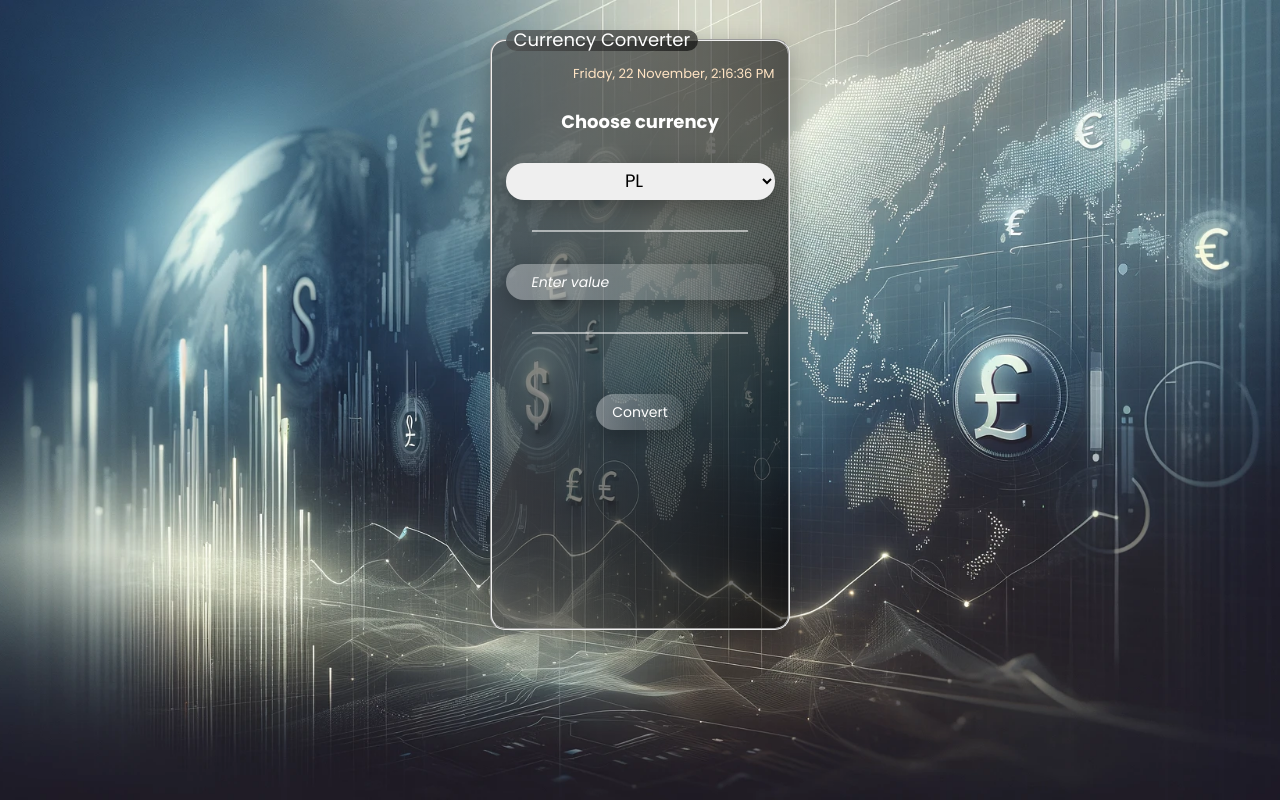
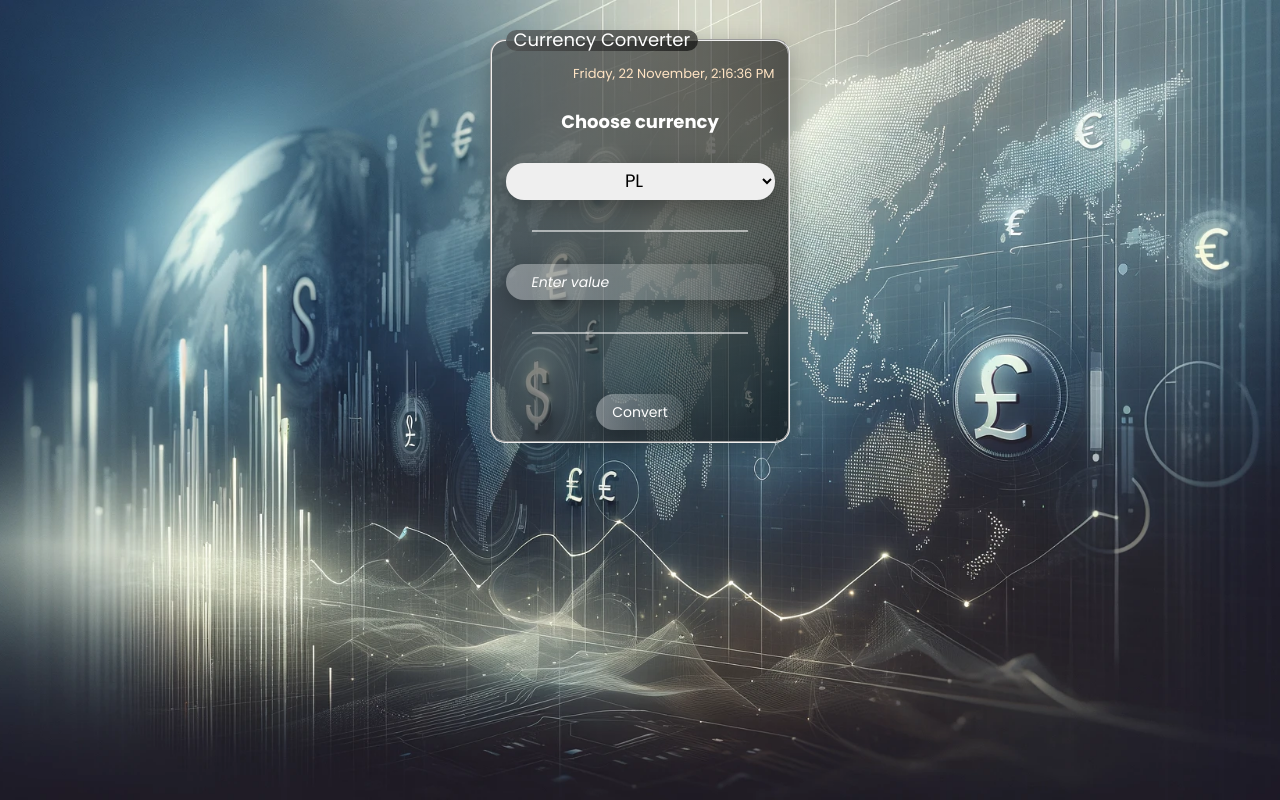
Before and after one commit to devMatejekPiotr/currency-converter, a React (Create React App) app: page / in a window 1280 px wide. Built offline with nearby package versions, Linux system fonts and the light colour scheme.

Commit message:
added max-height container

```diff
--- a/src/Container/Styled.js
+++ b/src/Container/Styled.js
@@ -7,8 +7,7 @@ export const StyledContainer = styled.fieldset`
     rgba(0, 0, 0, 0.6),
     rgba(70, 70, 70, 0.6)
   );
-  min-height: 75vh;
-  max-height: 400px;
+  max-height: 500px;
   width: 70vw;
   max-width: 300px;
   border-radius: 15px;
```
